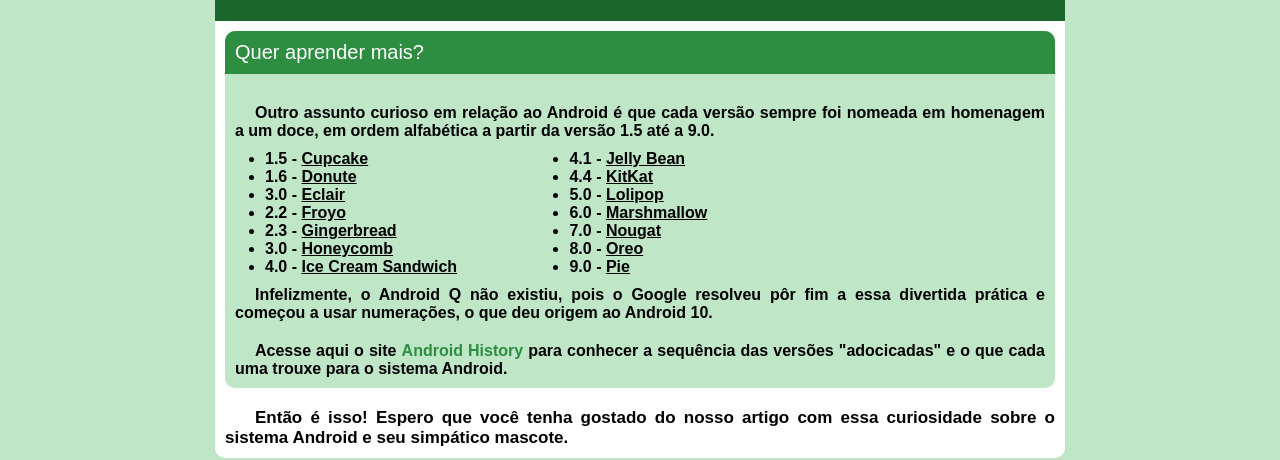
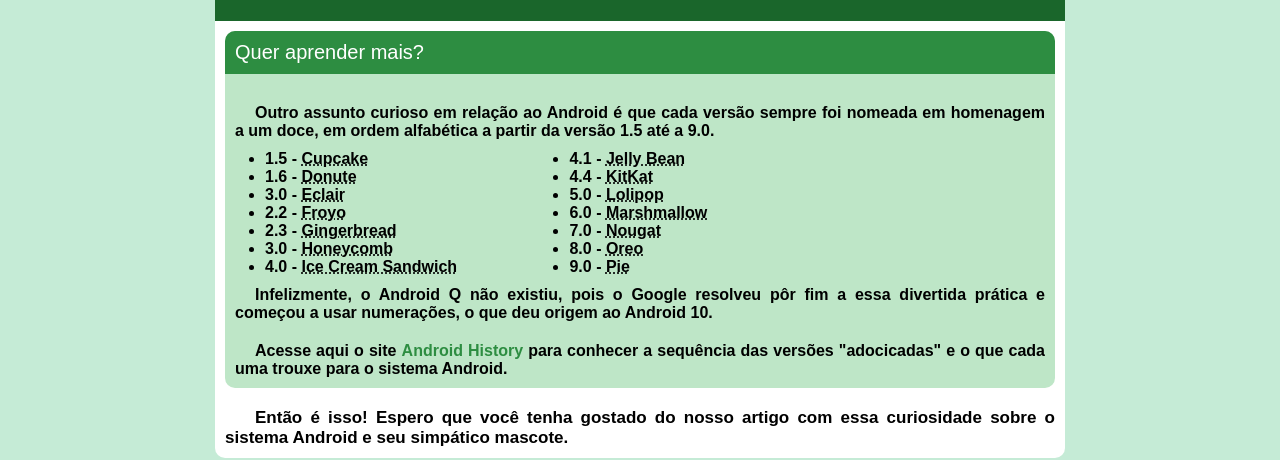
Before and after one commit to guisoLazaro/desafio-10-htmlcss-guanabara, a plain HTML site: page index.html in a window 1280 px wide. Shown: the part 1903-2363 px from the top of the page. Drawn offline with Linux system fonts and the light colour scheme.

Commit message:
Refatorando listas, colocanso aside dentro do artigo

```diff
--- a/index.html
+++ b/index.html
@@ -45,34 +45,36 @@
         <div class="video">
             <iframe width="90%" height="315" src="https://www.youtube.com/embed/l2UDgpLz20M" title="YouTube video player" frameborder="0" allow="accelerometer; autoplay; clipboard-write; encrypted-media; gyroscope; picture-in-picture; web-share" allowfullscreen></iframe>
         </div>
+        <aside>
             <div class="dicas">
                 <p class="title-extra">Quer aprender mais?</p>
                 <p class="cont-dicas">Outro assunto curioso em relação ao Android é que cada versão sempre foi nomeada em homenagem a um doce, em ordem alfabética a partir da versão 1.5 até a 9.0.</p>
                     <div>
                         <ul>
-                                    <li>1.5 - <a href="#">Cupcake</a></li>
-                                    <li>1.6 - <a href="#">Donute</a></li>
-                                    <li>3.0 - <a href="#">Eclair</a></li>
-                                    <li>2.2 - <a href="#">Froyo</a></li>
-                                    <li>2.3 - <a href="#">Gingerbread</a></li>
-                                    <li>3.0 - <a href="#">Honeycomb</a></li>
-                                    <li>4.0 - <a href="#">Ice Cream Sandwich</a></li>
+                            <li>1.5 - <abbr title="Bolo de Copo">Cupcake</abbr></li>
+                            <li>1.6 - <abbr title="Rosquinha">Donute</abbr></li>
+                            <li>3.0 - <abbr title="Bomba">Eclair</abbr></li>
+                            <li>2.2 - <abbr title="Iogurte">Froyo</abbr></li>
+                            <li>2.3 - <abbr title="Biscoito de Gengibre">Gingerbread</abbr></li>
+                            <li>3.0 - <abbr title="Favo de Mel">Honeycomb</abbr></li>
+                            <li>4.0 - <abbr title="Sanduiche de Sorvete">Ice Cream Sandwich</abbr></li>
                         </ul>
                     </div>
                     <div>
                         <ul>
-                                    <li>4.1 - <a href="#">Jelly Bean</a></li>
-                                    <li>4.4 - <a href="#">KitKat</a></li>
-                                    <li>5.0 - <a href="#">Lolipop</a></li>
-                                    <li>6.0 - <a href="#">Marshmallow</a></li>
-                                    <li>7.0 - <a href="#">Nougat</a></li>
-                                    <li>8.0 - <a href="#">Oreo</a></li>
-                                    <li>9.0 - <a href="#">Pie</a></li>
+                            <li>4.1 - <abbr title="Jujuba">Jelly Bean</abbr></li>
+                            <li>4.4 - <abbr title="Kitkat">KitKat</abbr></li>
+                            <li>5.0 - <abbr title="Pirulito">Lolipop</abbr></li>
+                            <li>6.0 - <abbr title="Marshmallow">Marshmallow</abbr></li>
+                            <li>7.0 - <abbr title="Torrone">Nougat</abbr></li>
+                            <li>8.0 - <abbr title="Oreo">Oreo</abbr></li>
+                            <li>9.0 - <abbr title="Torta">Pie</abbr></li>
                         </ul>
                     </div>
                 <p class="cont-dicas">Infelizmente, o Android Q não existiu, pois o Google resolveu pôr fim a essa divertida prática e começou a usar numerações, o que deu origem ao Android 10.</p>
                 <p class="cont-dicas">Acesse aqui o site <span>Android History</span> para conhecer a sequência das versões "adocicadas" e o que cada uma trouxe para o sistema Android.</p>
             </div>
+        </aside>
         <p>Então é isso! Espero que você tenha gostado do nosso artigo com essa curiosidade sobre o sistema Android e seu simpático mascote.</p>
     </article>
 </section>
--- a/style.css
+++ b/style.css
@@ -12,7 +12,8 @@
 body{
     font-family: Arial, Helvetica, sans-serif;
     margin: auto;
-    background-color: #BEE6C7;
+    background-color: #C5ebd6;
+    min-width: 400px;
 }
 header{
     padding: 20px;
@@ -31,7 +32,8 @@ header > nav {
     padding: 5px;
 }
 header > h1 {
-    font-family: 'Hind Siliguri', sans-serif;;
+    font-family: 'Hind Siliguri', sans-serif;
+    text-shadow: 2px 2px 0px rgba(0, 0, 0, 0.466);
 }
 nav > a{
     padding: 10px;
@@ -123,10 +125,6 @@ ul {
     font-weight: bold;
 }
 
-li > a {
-    text-decoration: underline;
-    color: black;
-}
 span{
     color: #2d8d41;
     font-weight: bolder;
```
Lines whose indentation alone changed are shown as unchanged.
